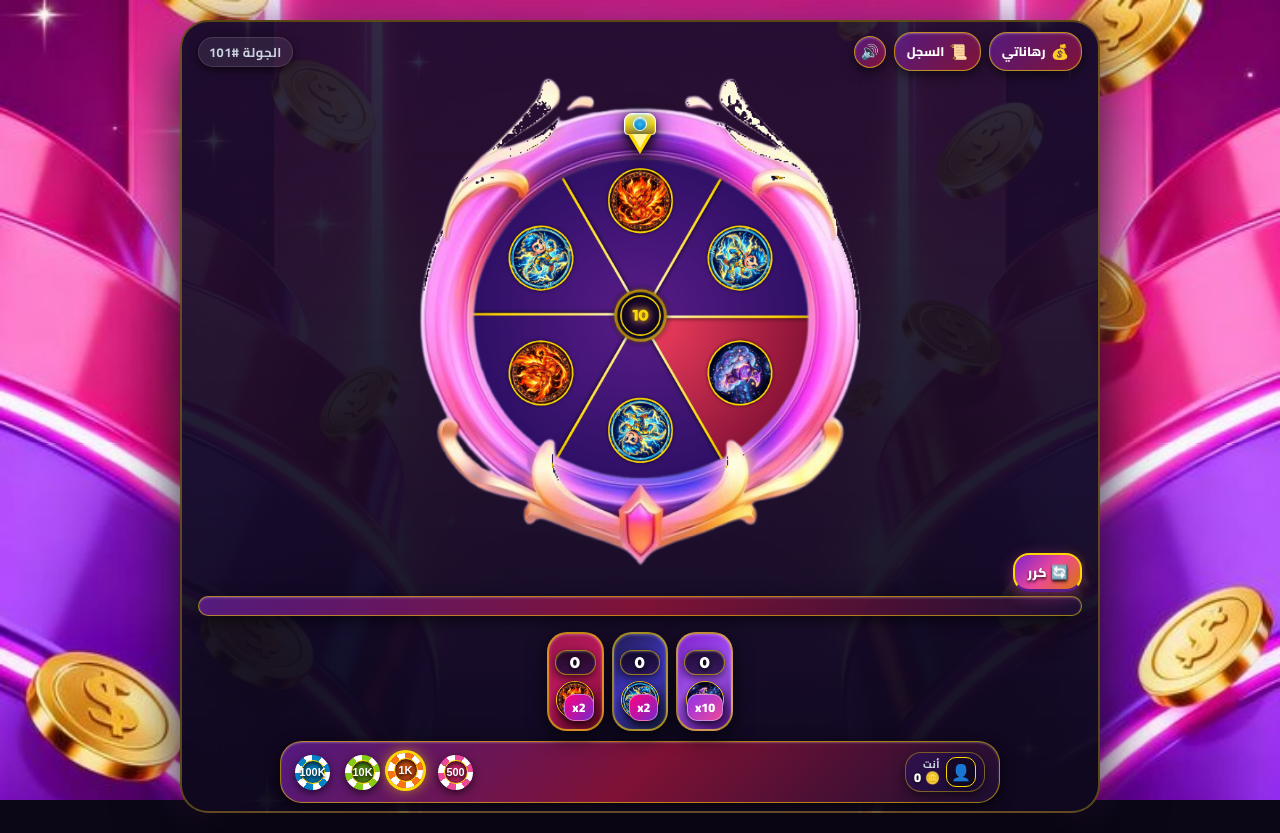
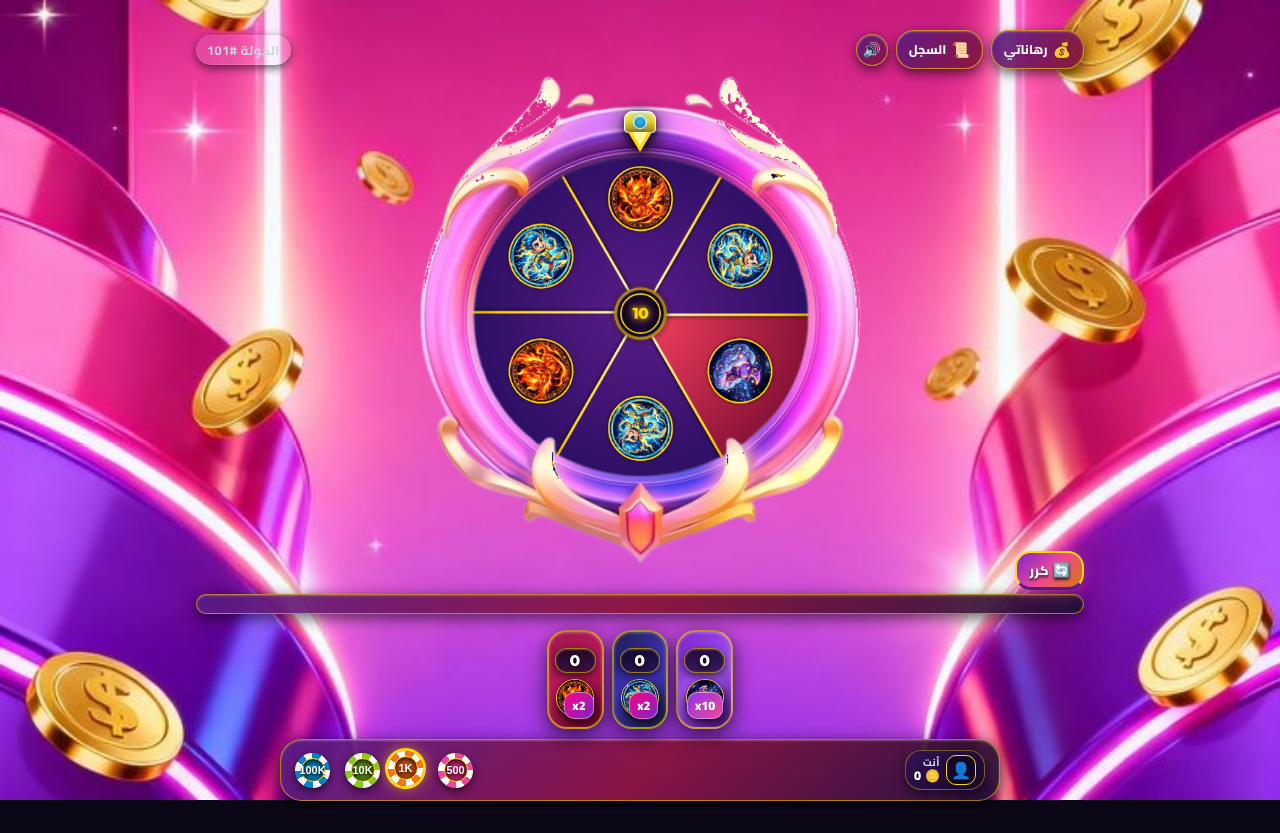
Before and after one commit to engyhamid860-lang/dream-game, a website: page public/index.html in a window 1280 px wide. Drawn offline with nearby package versions, Linux system fonts and the light colour scheme; no server answers.

Commit message:
Make main container transparent so background image is fully visible without dark box

```diff
--- a/public/style.css
+++ b/public/style.css
@@ -201,15 +201,11 @@ body {
   width: 100%;
   max-width: 900px;
   margin: 0 auto;
-  background:
-    linear-gradient(180deg, rgba(20, 14, 42, 0.88) 0%, rgba(12, 8, 26, 0.96) 100%),
-    url('assets/game_bg.jpg') center/cover no-repeat;
-  border: 2px solid rgba(255, 215, 0, 0.3);
+  background: transparent;
+  border: none;
   border-radius: 28px;
-  box-shadow:
-    0 25px 60px rgba(0, 0, 0, 0.85),
-    0 0 45px rgba(168, 85, 247, 0.3);
-  backdrop-filter: blur(20px);
+  box-shadow: none;
+  backdrop-filter: none;
   overflow: hidden;
   position: relative;
   display: flex;
```
